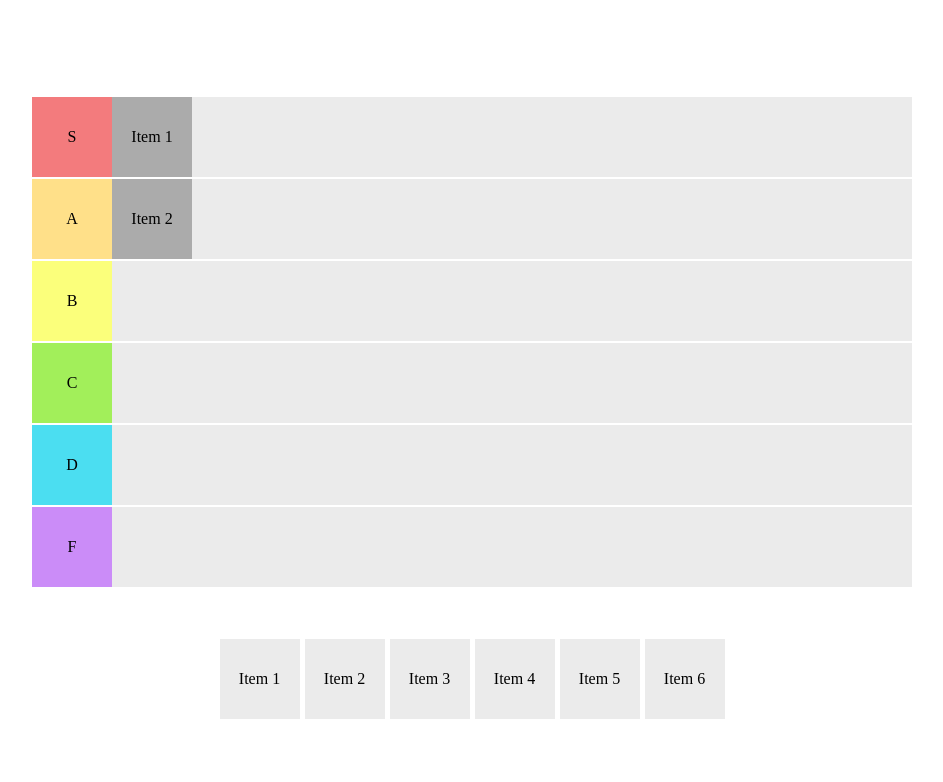
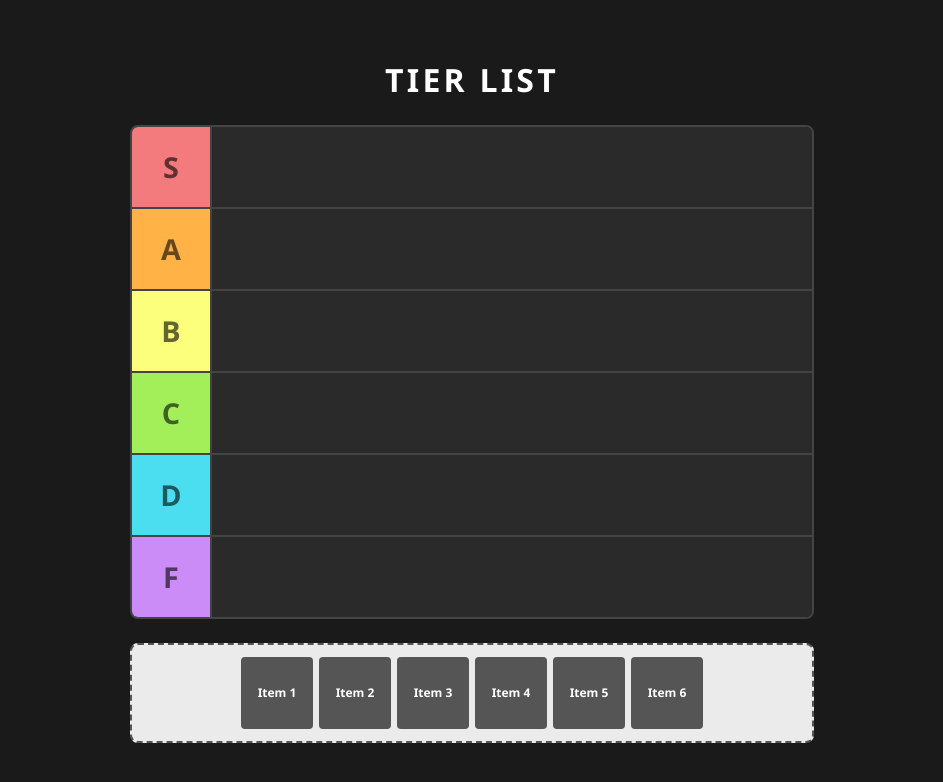
Before and after one commit to ishankgupta95/tier_list, a React (Vite) app: page / in a window 1280 px wide. Shown: the top 782 px of the page, without its empty margins (168-1111 px from the left). Built offline with nearby package versions, Linux system fonts and the light colour scheme.

Commit message:
added draggable functionality, improved UI

```diff
--- a/src/App.css
+++ b/src/App.css
@@ -0,0 +1,121 @@
+* {
+  box-sizing: border-box;
+  margin: 0;
+  padding: 0;
+}
+
+body {
+  background-color: #1a1a1a;
+  color: #fff;
+  font-family: 'Segoe UI', Tahoma, Geneva, Verdana, sans-serif;
+}
+
+.app {
+  min-height: 100vh;
+  display: flex;
+  flex-direction: column;
+  align-items: center;
+  justify-content: center;
+  padding: 32px 16px;
+}
+
+.app-title {
+  font-size: 2rem;
+  font-weight: 700;
+  letter-spacing: 0.1em;
+  text-transform: uppercase;
+  margin-bottom: 24px;
+  color: #fff;
+}
+
+.tier-list-container {
+  border: 2px solid #444;
+  border-radius: 8px;
+  overflow: hidden;
+}
+
+.tier-row {
+  display: flex;
+  border-bottom: 2px solid #444;
+}
+
+.tier-row:last-child {
+  border-bottom: none;
+}
+
+.tier-label {
+  width: 80px;
+  min-height: 80px;
+  display: flex;
+  align-items: center;
+  justify-content: center;
+  flex-shrink: 0;
+  font-size: 1.8rem;
+  font-weight: 800;
+  color: rgba(0, 0, 0, 0.6);
+  border-right: 2px solid #444;
+}
+
+.tier-items-wrapper {
+  min-width: 600px;
+  min-height: 80px;
+  display: flex;
+  align-items: center;
+  flex-wrap: wrap;
+  gap: 4px;
+  padding: 4px;
+  transition: background-color 0.15s ease;
+}
+
+.pool-container {
+  margin-top: 24px;
+  width: 100%;
+  max-width: 684px;
+}
+
+.item-pool {
+  min-height: 100px;
+  display: flex;
+  flex-wrap: wrap;
+  align-items: center;
+  justify-content: center;
+  gap: 6px;
+  padding: 12px;
+  border-radius: 8px;
+  border: 2px dashed #555;
+  transition: background-color 0.15s ease;
+}
+
+.pool-empty {
+  color: #666;
+  font-size: 0.9rem;
+  font-style: italic;
+}
+
+.draggable-item {
+  height: 72px;
+  width: 72px;
+  display: flex;
+  align-items: center;
+  justify-content: center;
+  background-color: #555;
+  color: #fff;
+  font-size: 0.75rem;
+  font-weight: 600;
+  text-align: center;
+  padding: 4px;
+  border-radius: 4px;
+  cursor: grab;
+  user-select: none;
+  transition: background-color 0.1s ease, box-shadow 0.1s ease;
+  position: relative;
+}
+
+.draggable-item:hover {
+  background-color: #666;
+  box-shadow: 0 2px 8px rgba(0, 0, 0, 0.4);
+}
+
+.draggable-item:active {
+  cursor: grabbing;
+}
--- a/src/App.tsx
+++ b/src/App.tsx
@@ -4,49 +4,56 @@ import { ItemList } from './components/ItemList'
 import { DndContext, DragEndEvent } from '@dnd-kit/core';
 import { useState } from 'react';
 
+const TIER_CONFIG = [
+  { id: 'S', tierLabel: 'S', color: '#f37b7d' },
+  { id: 'A', tierLabel: 'A', color: '#ffb347' },
+  { id: 'B', tierLabel: 'B', color: '#fbff7b' },
+  { id: 'C', tierLabel: 'C', color: '#a2ef5a' },
+  { id: 'D', tierLabel: 'D', color: '#4bdef1' },
+  { id: 'F', tierLabel: 'F', color: '#cb8cf8' },
+];
+
 function App() {
-
-  const [tierListConfig, setTierListConfig] = useState([
-    {id: 'S', tierLabel: 'S', color: '#f37b7d'},
-    {id: 'A',tierLabel: 'A', color: '#ffe089'},
-    {id: 'B',tierLabel: 'B', color: '#fbff7b'},
-    {id: 'C',tierLabel: 'C', color: '#a2ef5a'},
-    {id: 'D',tierLabel: 'D', color: '#4bdef1'},
-    {id: 'F',tierLabel: 'F', color: '#cb8cf8'}
-  ]);
-
   const [items, setItems] = useState([
-    {id: '1', name: 'Item 1', tier: 'S'},
-    {id: '2', name: 'Item 2', tier: 'A'},
-    {id: '3', name: 'Item 3'},
-    {id: '4', name: 'Item 4'},
-    {id: '5', name: 'Item 5'},
-    {id: '6', name: 'Item 6'}
+    { id: '1', name: 'Item 1' },
+    { id: '2', name: 'Item 2' },
+    { id: '3', name: 'Item 3' },
+    { id: '4', name: 'Item 4' },
+    { id: '5', name: 'Item 5' },
+    { id: '6', name: 'Item 6' },
   ]);
 
   function handleDragEnd(event: DragEndEvent) {
     const { active, over } = event;
-
     if (!over) return;
 
     const itemId = active.id as string;
-    const newTier = over.id as string;
+    const destination = over.id as string;
 
-    setItems(() => items.map((item) => item.id === itemId ? {...item, tier: newTier} : item))
+    setItems((prev) =>
+      prev.map((item) =>
+        item.id === itemId
+          ? { ...item, tier: destination === 'pool' ? undefined : destination }
+          : item
+      )
+    );
   }
 
   return (
-    <div style={{height: '100vh', display: 'flex', alignItems: 'center', justifyContent: 'center', flexDirection: 'column'}}>
+    <div className="app">
+      <h1 className="app-title">Tier List</h1>
       <DndContext onDragEnd={handleDragEnd}>
-        {tierListConfig.map((tier, index) => <TierList key={index} tier={tier} items={items}/>)}
-
-        <div style={{marginTop: '50px'}}>
-          <ItemList items={items}/>
+        <div className="tier-list-container">
+          {TIER_CONFIG.map((tier) => (
+            <TierList key={tier.id} tier={tier} items={items} />
+          ))}
+        </div>
+        <div className="pool-container">
+          <ItemList items={items} />
         </div>
       </DndContext>
-
     </div>
-  )
+  );
 }
 
-export default App
+export default App;
--- /dev/null
+++ b/src/components/DraggableItem.tsx
@@ -0,0 +1,25 @@
+import { useDraggable } from "@dnd-kit/core";
+
+type Props = {
+  item: { id: string; name: string };
+};
+
+export const DraggableItem = ({ item }: Props) => {
+  const { attributes, listeners, setNodeRef, transform, isDragging } = useDraggable({ id: item.id });
+
+  return (
+    <div
+      ref={setNodeRef}
+      {...listeners}
+      {...attributes}
+      className="draggable-item"
+      style={{
+        opacity: isDragging ? 0.4 : 1,
+        transform: transform ? `translate(${transform.x}px, ${transform.y}px)` : undefined,
+        zIndex: isDragging ? 999 : undefined,
+      }}
+    >
+      {item.name}
+    </div>
+  );
+};
--- a/src/components/ItemList.tsx
+++ b/src/components/ItemList.tsx
@@ -1,26 +1,26 @@
-import { useDraggable } from "@dnd-kit/core";
+import { useDroppable } from "@dnd-kit/core";
+import { DraggableItem } from "./DraggableItem";
 
-type ItemList = {
-  items: {id: string, name: string}[];
-}
+type Props = {
+  items: { id: string; name: string; tier?: string }[];
+};
 
-export const ItemList = ({items}: ItemList) => {
+export const ItemList = ({ items }: Props) => {
+  const { setNodeRef, isOver } = useDroppable({ id: "pool" });
+
+  const unplacedItems = items.filter((item) => !item.tier);
 
   return (
-    <div style={{display: 'flex', alignItems: 'center', justifyContent: 'center', gap: '5px'}}>
-      {items.map((item) => {
-
-        const {attributes, listeners, setNodeRef, transform} = useDraggable({
-          id: item.id
-        });
-
-        const transformStyle = transform ? {transform: `translate(${transform.x}px, ${transform.y}px)`} : undefined
-
-        return (
-          <div ref={setNodeRef} {...listeners} {...attributes} style={{height: 80, width: 80,display: 'flex', alignItems: 'center', justifyContent: 'center', backgroundColor: '#ebebeb', ...transformStyle}}>
-            <span>{item.name}</span>
-          </div>
-        )})}
+    <div
+      ref={setNodeRef}
+      className="item-pool"
+      style={{ backgroundColor: isOver ? "#d4d4d4" : "#ebebeb" }}
+    >
+      {unplacedItems.length === 0 ? (
+        <span className="pool-empty">All items placed!</span>
+      ) : (
+        unplacedItems.map((item) => <DraggableItem key={item.id} item={item} />)
+      )}
     </div>
-  )
-}
+  );
+};
--- a/src/components/TierList.tsx
+++ b/src/components/TierList.tsx
@@ -1,26 +1,30 @@
 import { useDroppable } from "@dnd-kit/core";
+import { DraggableItem } from "./DraggableItem";
 
-type ListProp = {
-  tier: {id: string, tierLabel: string, color: string};
-  items: {name: string, tier?: string}[];
-}
+type Props = {
+  tier: { id: string; tierLabel: string; color: string };
+  items: { id: string; name: string; tier?: string }[];
+};
 
-export const TierList = ({tier, items}: ListProp) => {
+export const TierList = ({ tier, items }: Props) => {
+  const { setNodeRef, isOver } = useDroppable({ id: tier.id });
 
-  const { setNodeRef } = useDroppable({
-    id: tier.id
-  })
+  const tierItems = items.filter((item) => item.tier === tier.tierLabel);
 
   return (
-    <div style={{marginBottom: 2}}>
-      <div className="tier-row" style={{display: 'flex'}}>
-        <div className="tier-label" style={{height: 80, width: 80,display: 'flex', alignItems: 'center', justifyContent: 'center', backgroundColor: tier.color}}>
-          <span>{tier.tierLabel}</span>
-        </div>
-        <div ref={setNodeRef} className="tier-items-wrapper" style={{width: 800, display: 'flex', alignItems: 'center', justifyContent: 'flex-start', backgroundColor: '#ebebeb'}}>
-          {items.filter((item) => item.tier === tier.tierLabel).map((item) => <span style={{height: 80, width: 80, display: 'flex', alignItems: 'center', justifyContent: 'center', backgroundColor: '#ababab'}}>{item.name}</span>)}
-        </div>
+    <div className="tier-row">
+      <div className="tier-label" style={{ backgroundColor: tier.color }}>
+        <span>{tier.tierLabel}</span>
+      </div>
+      <div
+        ref={setNodeRef}
+        className="tier-items-wrapper"
+        style={{ backgroundColor: isOver ? "#d4d4d4" : "#2a2a2a" }}
+      >
+        {tierItems.map((item) => (
+          <DraggableItem key={item.id} item={item} />
+        ))}
       </div>
     </div>
-  )
-}
+  );
+};
```
Also changed, not shown: 2 other files (tests, documents, lock files or other folders).
